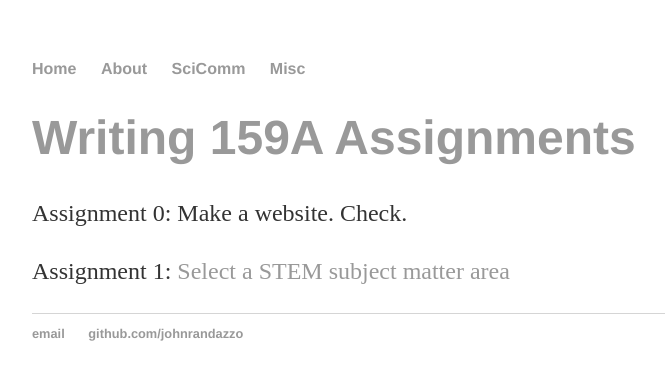
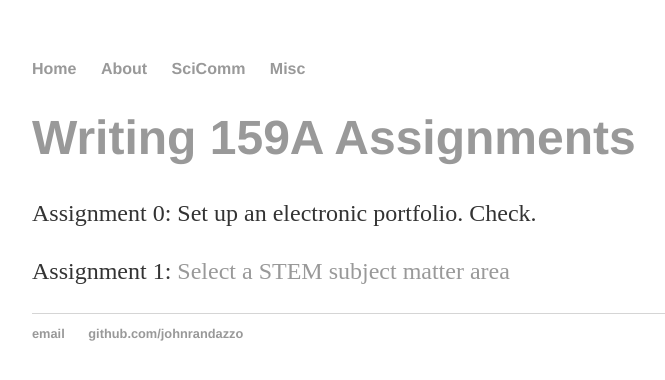
Before and after one commit to johnrandazzo/johnrandazzo.github.io, a Jekyll site: the page built from scicomm/index.html, in a window 1280 px wide. Shown: the top 380 px of the page, without its empty margins (160-825 px from the left). Built offline with Jekyll 4.4.1, drawn with Linux system fonts in a browser that asks for light colours.

Commit message:
Update index.html

```diff
--- a/scicomm/index.html
+++ b/scicomm/index.html
@@ -5,6 +5,6 @@ title: Science Communication
 
 <div class="blurb">
 	<h1><a href="http://www.dougbradley.net/courses/Writing159a/">Writing 159A Assignments</a></h1>
-  	<p>Assignment 0: Make a website. Check.</p>
+  	<p>Assignment 0: Set up an electronic portfolio. Check.</p>
 	<p>Assignment 1: <a href="https://github.com/johnrandazzo/johnrandazzo.github.io/blob/master/docs/159a1.pdf">Select a STEM subject matter area</a></p>
 </div><!-- /.blurb -->
```
